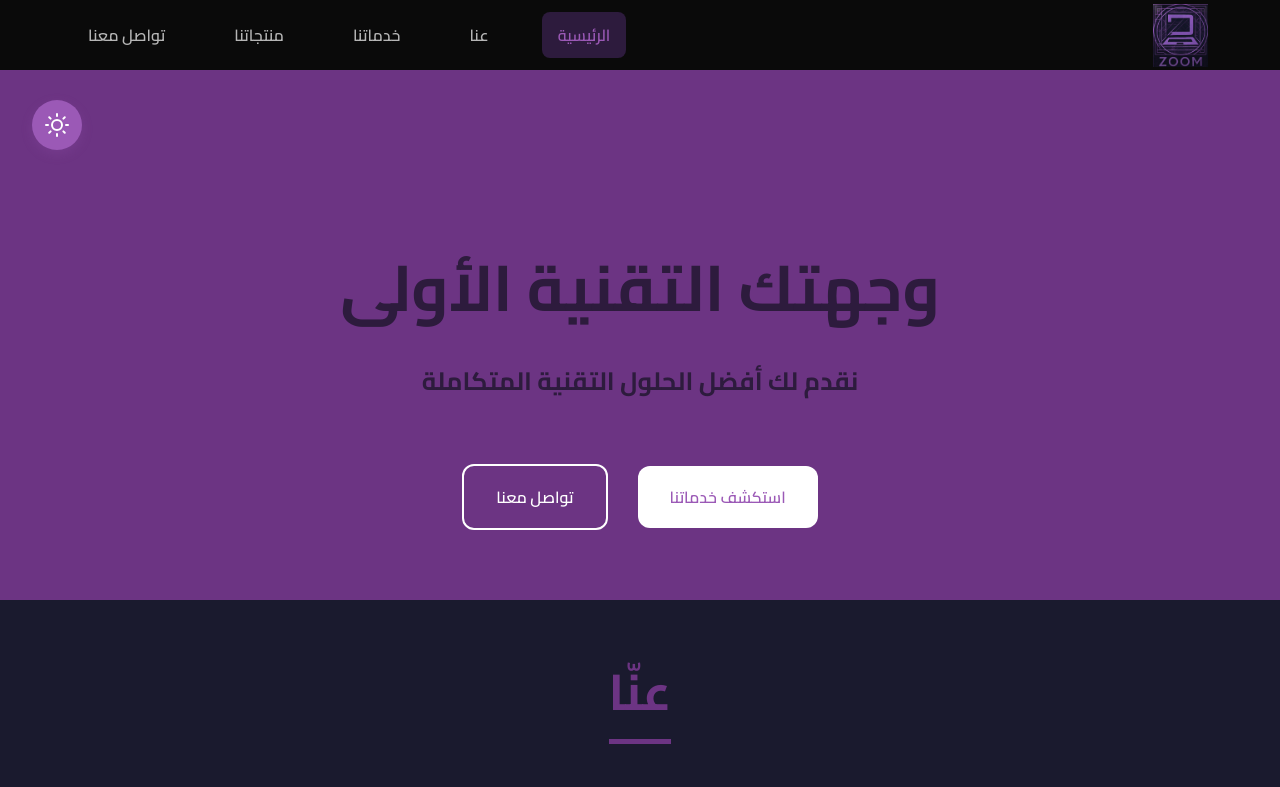
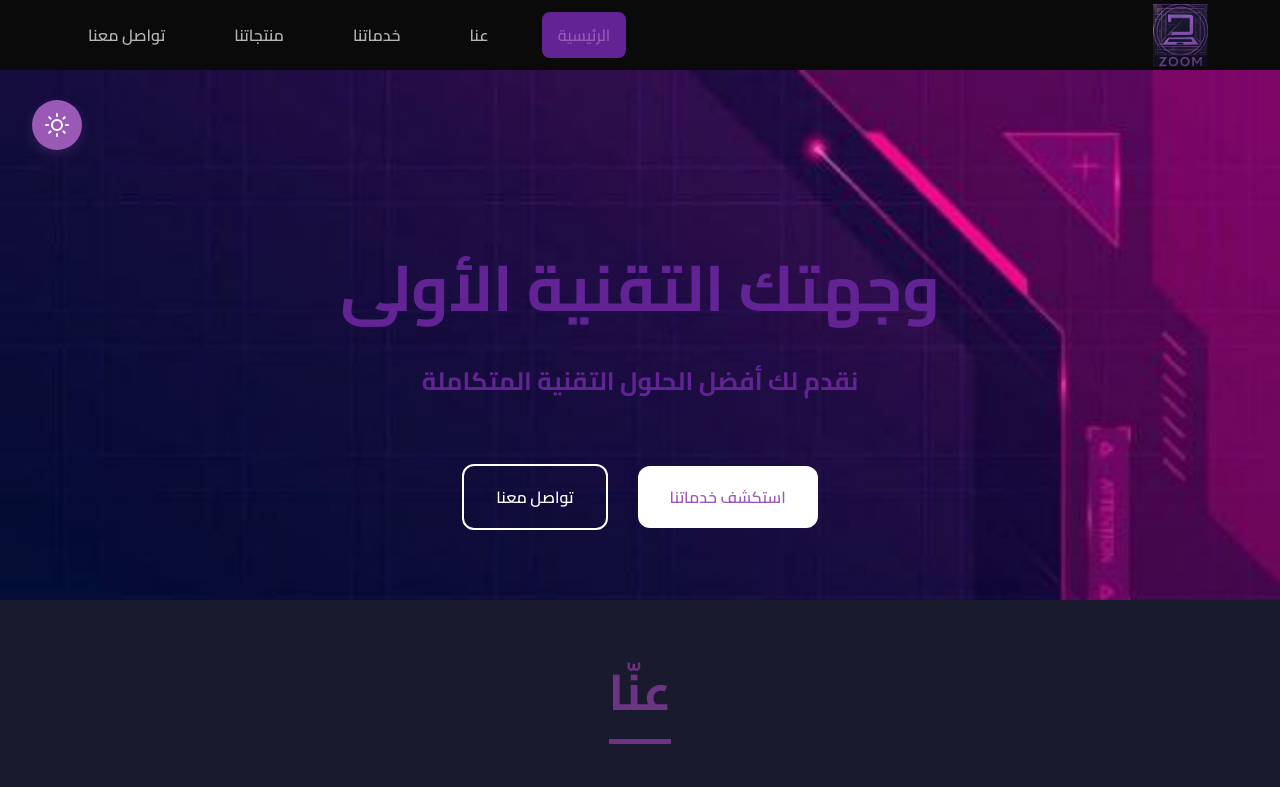
Before and after one commit to Aubai9/ZoomLaptop, a plain HTML site: page index.html in a window 1280 px wide. Both pictures are taken after a click on the button "تبديل الوضع". Shown: the top 787 px of the page. Drawn offline with Linux system fonts and the light colour scheme.

Commit message:
second commit

```diff
--- a/src/style.css
+++ b/src/style.css
@@ -37,7 +37,7 @@
   --text-secondary: #b0b0b0;
   --accent-primary: #9b59b6;
   --accent-secondary: #6c3483;
-  --accent-light: #2d1b3d;
+  --accent-light: #622494;
   --border-color: #2a2a2a;
   --shadow: rgba(155, 89, 182, 0.2);
   --shadow-hover: rgba(155, 89, 182, 0.3);
@@ -196,7 +196,10 @@ nav {
 
 #hero {
   min-height: 500px;
-  background-color: var(--accent-secondary);
+  background-image: url("../images/img.jpg");
+  background-attachment: fixed;
+  background-size: cover;
+  background-repeat: no-repeat;
   padding: 100px 0 50px 0;
   margin-top: 70px;
 }
```
Also changed, not shown: images/img.jpg (added).
